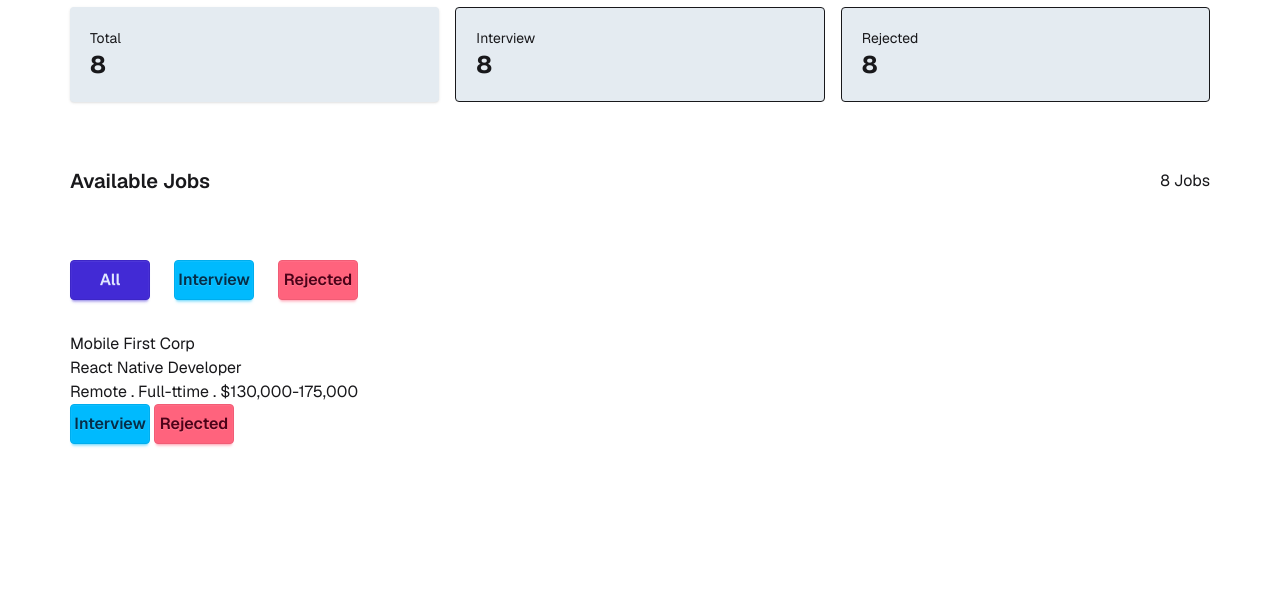
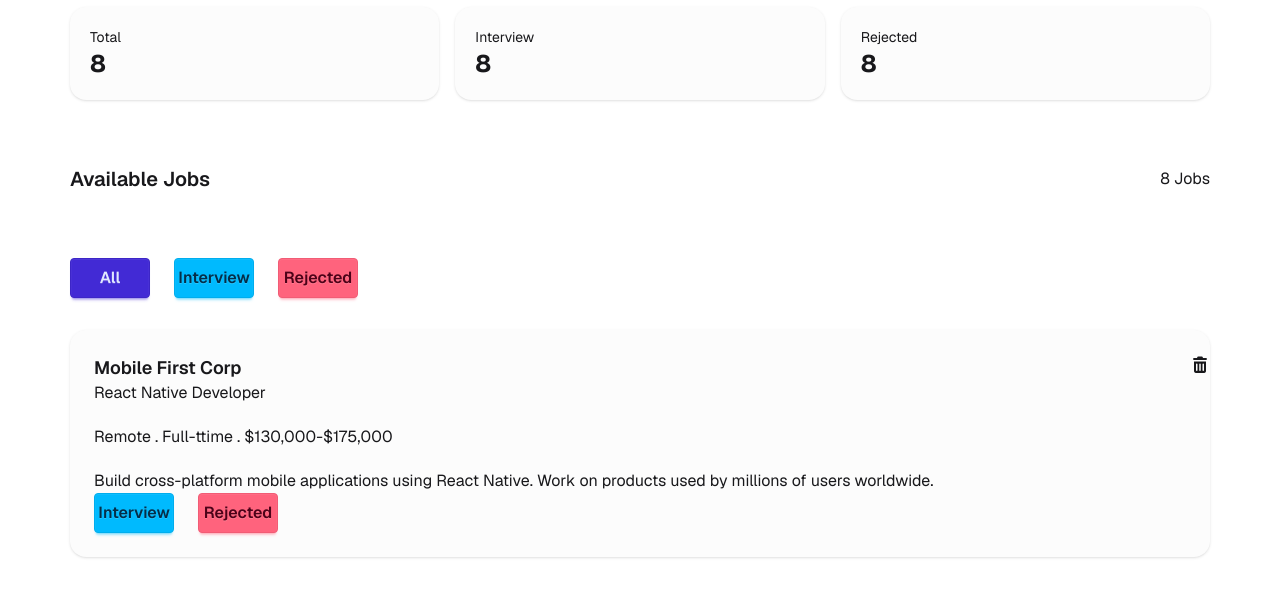
Before and after one commit to Monir-rayhan/ph-b13-a4, a plain HTML site: page index.html in a window 1280 px wide. Shown: the part 57-654 px from the top of the page. Drawn offline with nearby package versions, Linux system fonts and the light colour scheme.

Commit message:
job card added

```diff
--- a/index.html
+++ b/index.html
@@ -16,6 +16,8 @@
 <link href="https://cdn.jsdelivr.net/npm/daisyui@5" rel="stylesheet" type="text/css" />
 <script src="https://cdn.jsdelivr.net/npm/@tailwindcss/browser@4"></script>
 
+<link rel="stylesheet" href="https://cdnjs.cloudflare.com/ajax/libs/font-awesome/7.0.1/css/all.min.css" integrity="sha512-2SwdPD6INVrV/lHTZbO2nodKhrnDdJK9/kg2XD1r9uGqPo1cUbujc+IYdlYdEErWNu69gVcYgdxlmVmzTWnetw==" crossorigin="anonymous" referrerpolicy="no-referrer" />
+
     <style>
         *{
             font-family: geist;
@@ -27,15 +29,15 @@
 <header class="mx-auto">
     <h1 class="text-4xl font-bold mt-3 mb-3">Job Application Tracker</h1>
     <div class="grid grid-cols-3 gap-4 mb-16">
-        <div class="card p-5 align-middle justify-center border border-none rounded bg-[#e4ebf1] shadow">
+        <div class="card p-5 align-middle justify-center border-none rounded-2xl bg-[#fcfcfc] shadow">
             <h3 class="text-[14px]">Total</h3>
             <h2 class="text-2xl font-bold">8</h2>
         </div>
-        <div class="card p-5 align-middle justify-center border rounded bg-[#e4ebf1]">
+        <div class="card p-5 align-middle justify-center border-none rounded-2xl bg-[#fcfcfc] shadow">
             <h3 class="text-[14px]">Interview</h3>
             <h2 class="text-2xl font-bold">8</h2>
         </div>
-        <div class="card p-5 align-middle justify-center border rounded bg-[#e4ebf1]">
+        <div class="card p-5 align-middle justify-center border-none rounded-2xl bg-[#fcfcfc] shadow">
             <h3 class="text-[14px]">Rejected</h3>
             <h2 class="text-2xl font-bold">8</h2>
         </div>
@@ -54,17 +56,22 @@
     </div>
 </section>
 
-<section>
-    <div>
-        <h1 class="company">Mobile First Corp</h1>
+<section class="flex justify-between mx-auto border-none rounded-2xl bg-[#fcfcfc] shadow">
+    <div class="px-6 pt-6 pb-6">
+        <h1 class="company text-[18px] font-semibold">Mobile First Corp</h1>
         <h2 class="position">React Native Developer</h2>
-        <h3 class="job-type">Remote . Full-ttime . $130,000-175,000</h3>
-        <div class="action-btn">
+        <h3 class="job-type mb-5 mt-5">Remote . Full-ttime . $130,000-$175,000</h3>
+        <h4 class="job-desc">Build cross-platform mobile applications using React Native. Work on products used by millions of users worldwide.</h4>
+        <div class="action-btn flex gap-6">
             <button class="btn btn-info w-20 text-[16px] pt-2 pb-2">Interview</button>
             <button class="btn btn-error w-20 text-[16px] pt-2 pb-2">Rejected</button>
         </div>
 
     </div>
+    <div>
+        <button class="pt-6"><i class="fa-solid fa-trash-can"></i></button>
+
+    </div>
 </section>
 </body>
 </html>
```
